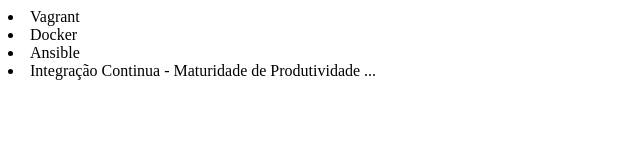
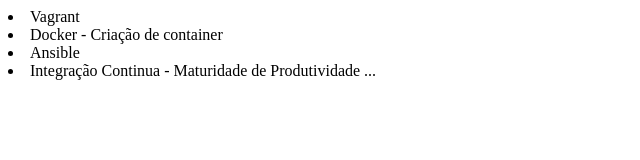
Before and after one commit to dreenato/teste_git_github, a plain HTML site: page index.html in a window 1280 px wide. Shown: the whole page, without its empty margins (0-640 px from the left). Drawn offline with Linux system fonts and the light colour scheme.

Commit message:
corrigindo nome do curso de Docker

```diff
--- a/index.html
+++ b/index.html
@@ -10,7 +10,7 @@
 
     <body>
         <li>Vagrant</li>
-        <li>Docker</li>
+        <li>Docker - Criação de container</li>
         <li>Ansible</li>
         <li>Integração Continua - Maturidade de Produtividade ...</li>
     </body>
```
